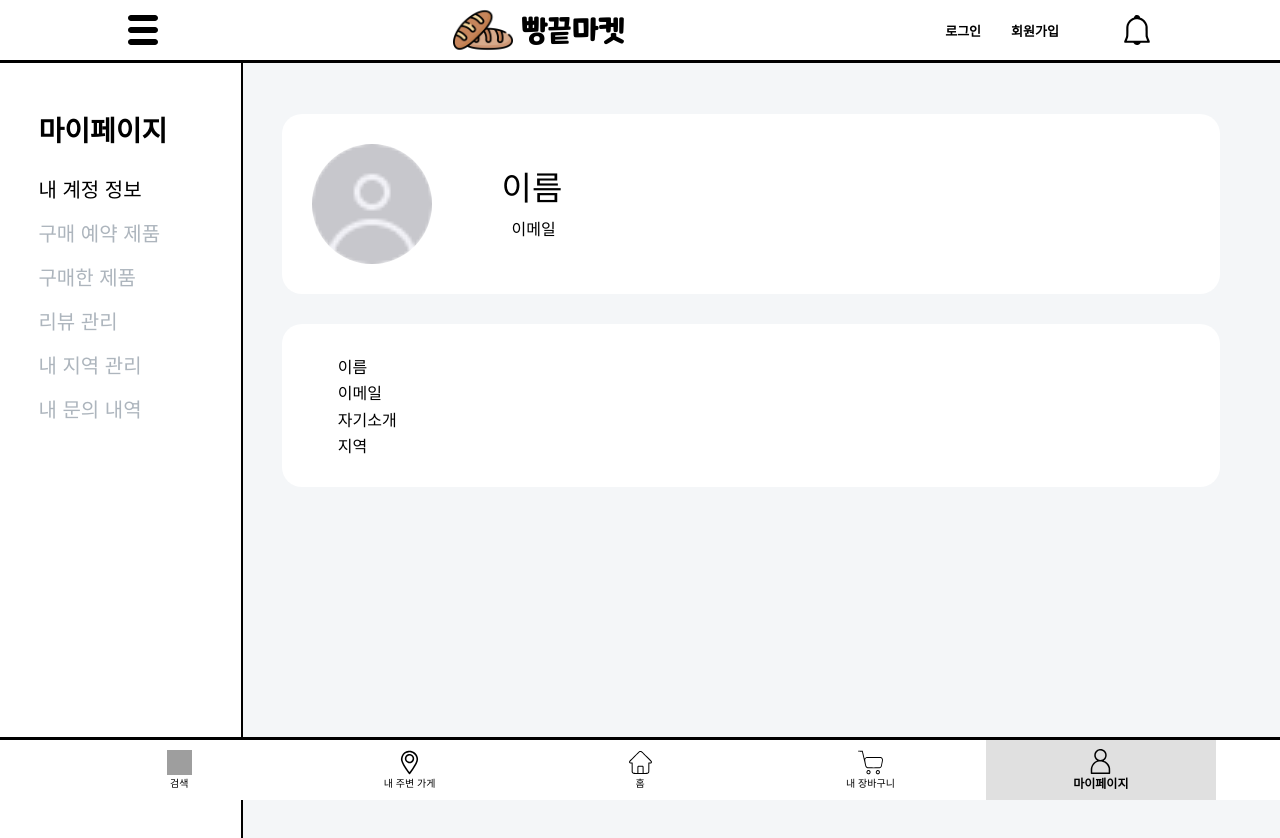
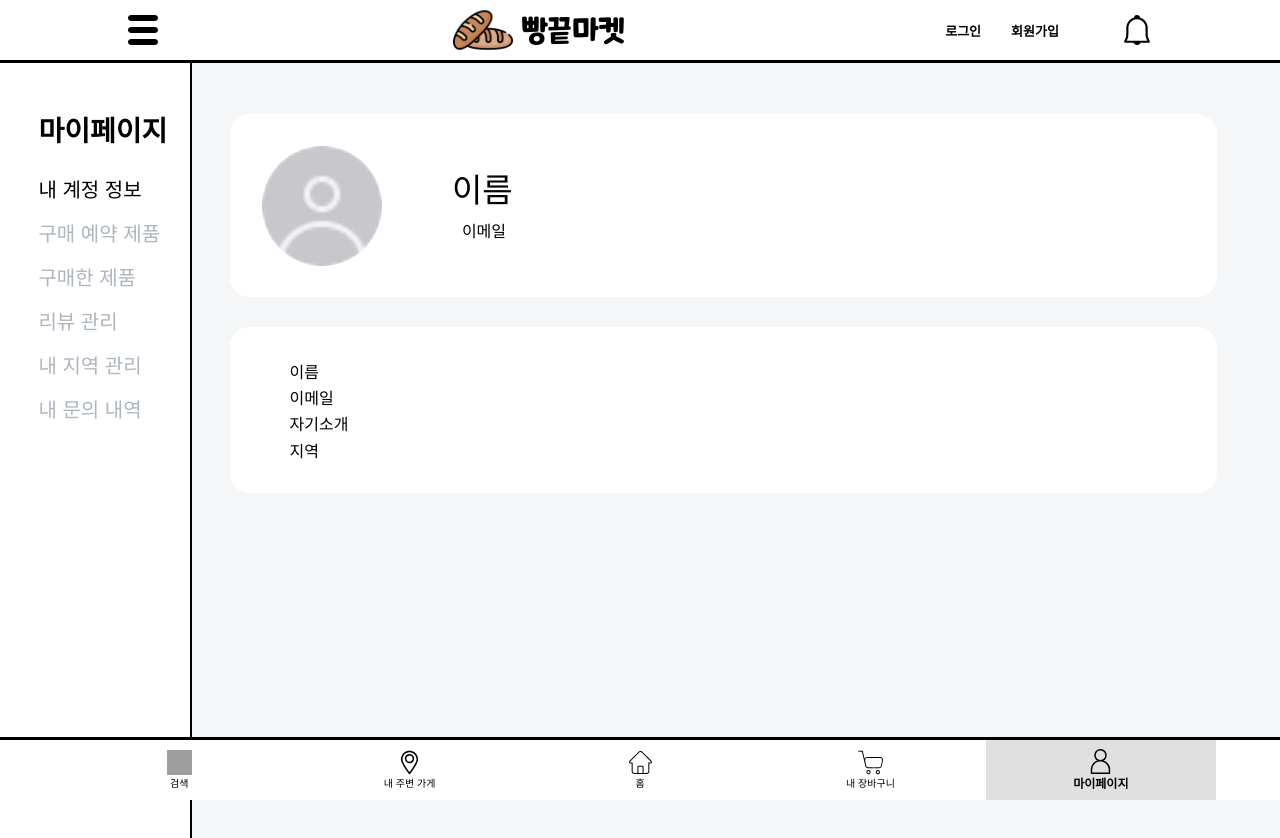
Before and after one commit to Team-BreadMania/BreadEnd-client, a React (Create React App) app: page /MyPageBuyer in a window 1280 px wide. Shown: the top 838 px of the page. Built offline with nearby package versions, Linux system fonts and the light colour scheme; grey boxes are pictures that could not be loaded.

Commit message:
fix 마이페이지 오류 진짜 수정

```diff
--- a/src/Components/Product.js
+++ b/src/Components/Product.js
@@ -86,8 +86,7 @@ const Price = styled.div` // 상품 가격
     height: 100%;
     font-size: 15px;
     font-weight: bold;
-    align-items: center
-
+    align-items: center;
     @media (max-width: 800px) {
         font-size: 12.5px;
     }
--- a/src/Pages/02_Item.js
+++ b/src/Pages/02_Item.js
@@ -2,5 +2,10 @@ import React from 'react';
 import styled from 'styled-components';
 
 export default function Item() {
-    return <div>구매한 제품 페이지</div>;
+    return <Container>구매한 제품 페이지</Container>;
 }
+
+const Container = styled.div`
+    display:flex;
+    flex-direction:column;
+`;
--- a/src/Pages/MyPageBuyer.js
+++ b/src/Pages/MyPageBuyer.js
@@ -9,6 +9,7 @@ import Item from './02_Item';
 import Review from './02_Review';
 import Inquiry from './02_Inquiry';
 import Location from './02_Location';
+import edit_button from '../Images/edit_button.png';
 
 export default function MyPageBuyer() {
     const renderInformationContainer = () => {
@@ -74,20 +75,22 @@ export default function MyPageBuyer() {
         </Container>
     );
 }
-
+//전체 컨테이너
 const Container = styled.div`
     display: flex;
     border-radius: 5px;
     max-width: 100%;
     height: 100%;
 `;
+//마이페이지 왼쪽 컨테이너
 const LeftContainer = styled.div`
     box-sizing: border-box;
-    min-width: 19%;
+    min-width: 15%;
     font-size: 30px;
-    padding-top: 3%;
-    padding-left: 3%;
+    padding: 3% 0 0 3%;
+    /* padding-left: 3%; */
     border-right: 2px solid black;
+    text-align: left;
     @media (max-width: 1500px) {
         font-size: 28px;
     }
@@ -95,17 +98,17 @@ const LeftContainer = styled.div`
         font-size: 25px;
     }
     @media (max-width: 1000px) {
-        font-size: 23px;
+        font-size: 22px;
         padding-left: 2.5%;
-        min-width: 21%;
+        min-width: 24%;
     }
-    @media (max-width: 800px) {
+    @media (max-width: 850px) {
         font-size: 20px;
         min-width: 20%;
     }
     @media (max-width: 600px) {
         font-size: 20px;
-        min-width: 28%;
+        min-width: 29%;
         padding-left: 2.5%;
     }
     @media (max-width: 400px) {
@@ -116,9 +119,9 @@ const LeftContainer = styled.div`
         padding-left: 2%;
     }
 `;
-
+//마이페이지 오른쪽 컨테이너
 const RightContainer = styled.div`
-    min-width: 81%;
+    min-width: 85%;
     padding: 4% 0 0 3%;
     box-sizing: border-box;
     background-color: #f4f6f8;
@@ -130,34 +133,33 @@ const RightContainer = styled.div`
         min-width: 63%;
     }
 `;
-
+//마이페이지 글자 컨테이너
 const MypageContainer = styled.div`
     font-weight: bold;
     margin-bottom: 25px;
     @media (max-width: 800px) {
-        margin-bottom: 18px;
+        margin-bottom: 12px;
     }
-    @media (max-width: 800px) {
-        margin-bottom: 15px;
+    @media (max-width: 400px) {
+        margin-bottom: 9px;
     }
 `;
-
+//메뉴바 글자 컨테이너
 const LinkContainer = styled.div`
     display: block;
     text-decoration: none;
-    color: black;
-    font-size: 30px;
+    font-size: 26px;
     margin-bottom: 15px;
     color: ${(props) => (props.isSelected ? '#white' : '#adb5bd')};
     cursor: pointer;
     &hover {
-        background-color: #adb5bd;
+        background-color: #b5b7ba;
     }
     @media (max-width: 2560px) {
-        font-size: 28px;
+        font-size: 24px;
     }
     @media (max-width: 1920px) {
-        font-size: 25px;
+        font-size: 22px;
     }
     @media (max-width: 1280px) {
         font-size: 20px;
@@ -166,14 +168,14 @@ const LinkContainer = styled.div`
         font-size: 14px;
     }
 `;
-
+//마이페이지 네비바 전체 컨테이너
 const ImformationContainer = styled.div`
     flex-grow: 1;
     height: 100%;
     margin-top: 1vh;
     z-index: 3;
 `;
-
+//유저 정보 컨테이너
 const UserContainer = styled.div`
     display: flex;
     align-items: center;
@@ -183,6 +185,7 @@ const UserContainer = styled.div`
     border-radius: 20px;
     width: 88%;
 `;
+//유저 이름 컨테이너
 const UserNameContainer = styled.div`
     font-size: 33px;
     margin-left: 30px;
@@ -194,6 +197,7 @@ const UserNameContainer = styled.div`
         font-size: 18px;
     }
 `;
+//유저 이메일 컨테이너
 const UserEmail = styled.div`
     font-size: 16px;
     margin-left: 40px;
@@ -205,19 +209,10 @@ const UserEmail = styled.div`
         font-size: 12px;
     }
 `;
-const UserIntro = styled.div`
-    font-size: 16px;
-    margin-left: 40px;
-    @media (max-width: 800px) {
-        font-size: 14px;
-    }
-    @media (max-width: 400px) {
-        font-size: 12px;
-    }
-`;
+//유저 이미지 컨테이너
 const UserImage = styled.div`
-    width: 19vw;
-    height: 19vw;
+    width: 17vw;
+    height: 17vw;
     max-width: 120px;
     max-height: 120px;
     background-image: url(${Avata});
@@ -231,11 +226,24 @@ const UserImage = styled.div`
         margin-right: 0px;
     }
 `;
+//유저 이름, 이메일 정보 전체 컨테이너
 const UserInform = styled.div`
     display: flex;
     flex-direction: column;
     text-align: left;
 `;
+const EditButton = styled.div`
+    @media (max-width: 850px) {
+        background-image: url(${edit_button});
+        width: 20px;
+        height: 20px;
+        background-size: contain;
+        position: absolute;
+        bottom: 0px;
+        right: 100px;
+    }
+`;
+//렌더링 컨테이너
 const ToolContainer = styled.div`
     display: flex;
     flex-direction: row;
```
Also changed, not shown: src/Images/edit_button.png (added).
